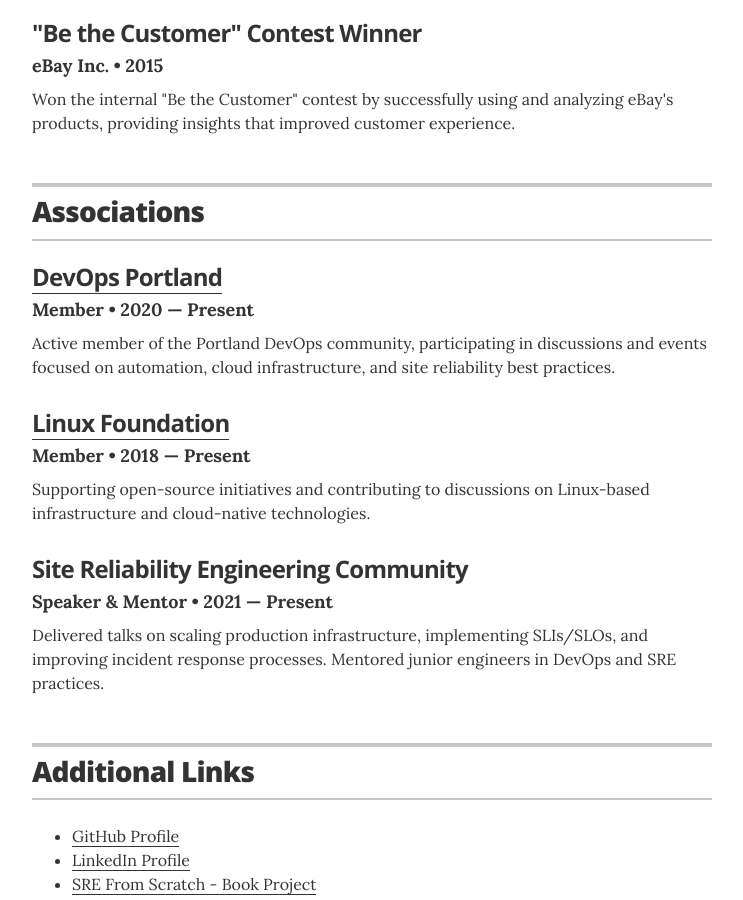
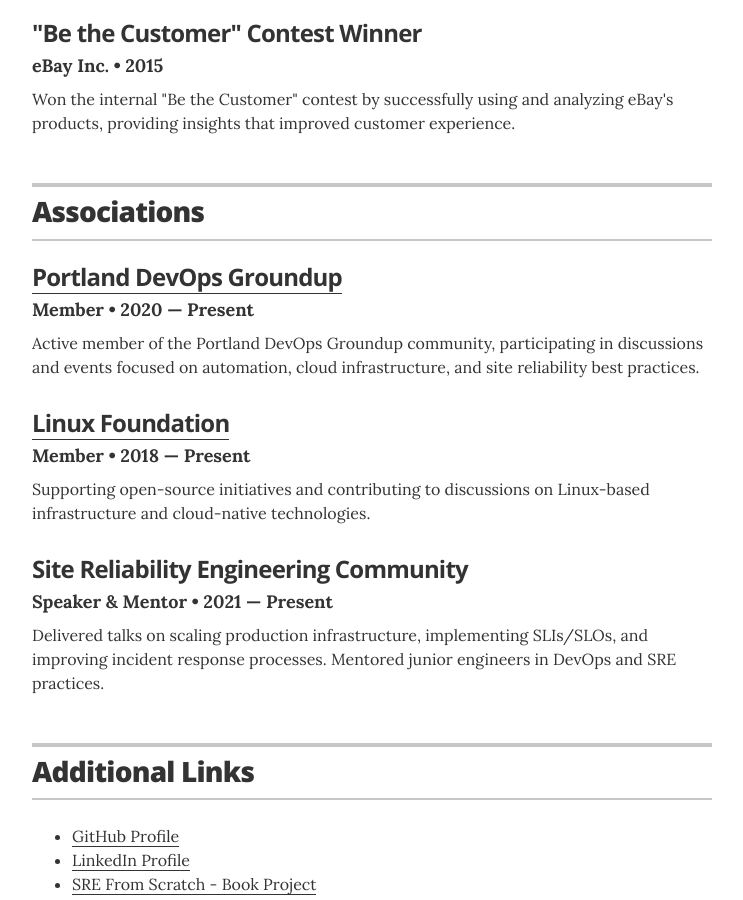
Before and after one commit to potable-anarchy/brad-dougherty.com, a Jekyll site: the page built from index.md, in a window 1280 px wide and 900 px high, scrolled down 6144 px. Shown: the whole window, without its empty margins (268-1011 px from the left). Built offline with Jekyll 4.4.1, drawn with Linux system fonts in a browser that asks for light colours.

Commit message:
Update associations.yml

```diff
--- a/_data/associations.yml
+++ b/_data/associations.yml
@@ -1,11 +1,11 @@
 # Associations
 # Comment out the URLs if you do not wish to display them
 
-- organization: DevOps Portland
+- organization: Portland DevOps Groundup
   role: Member
   year: 2020 &mdash; Present
-  url: https://www.meetup.com/devops-portland/
-  summary: Active member of the Portland DevOps community, participating in discussions and events focused on automation, cloud infrastructure, and site reliability best practices.
+  url: https://www.meetup.com/portland-devops-groundup/
+  summary: Active member of the Portland DevOps Groundup community, participating in discussions and events focused on automation, cloud infrastructure, and site reliability best practices.
 
 - organization: Linux Foundation
   role: Member
```
